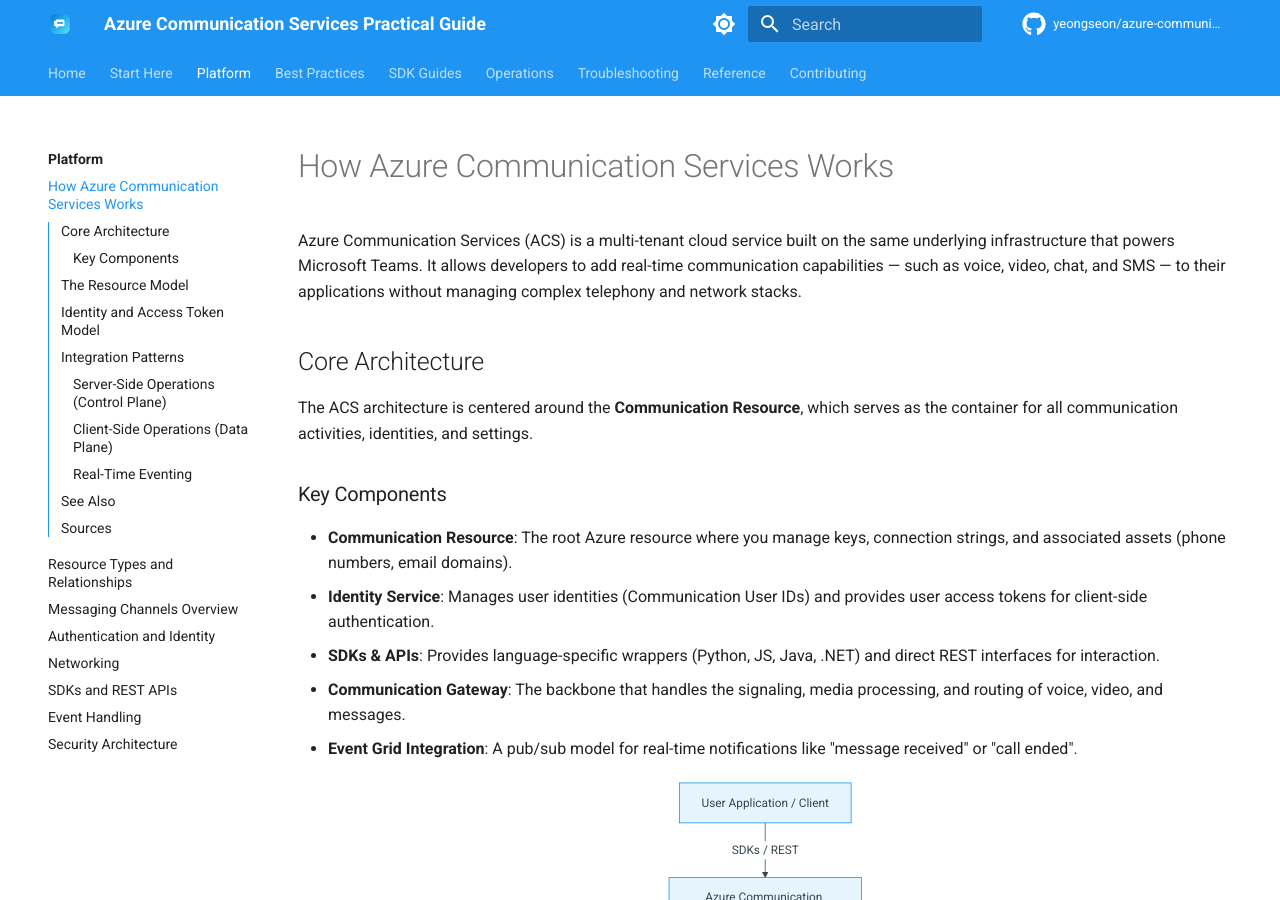
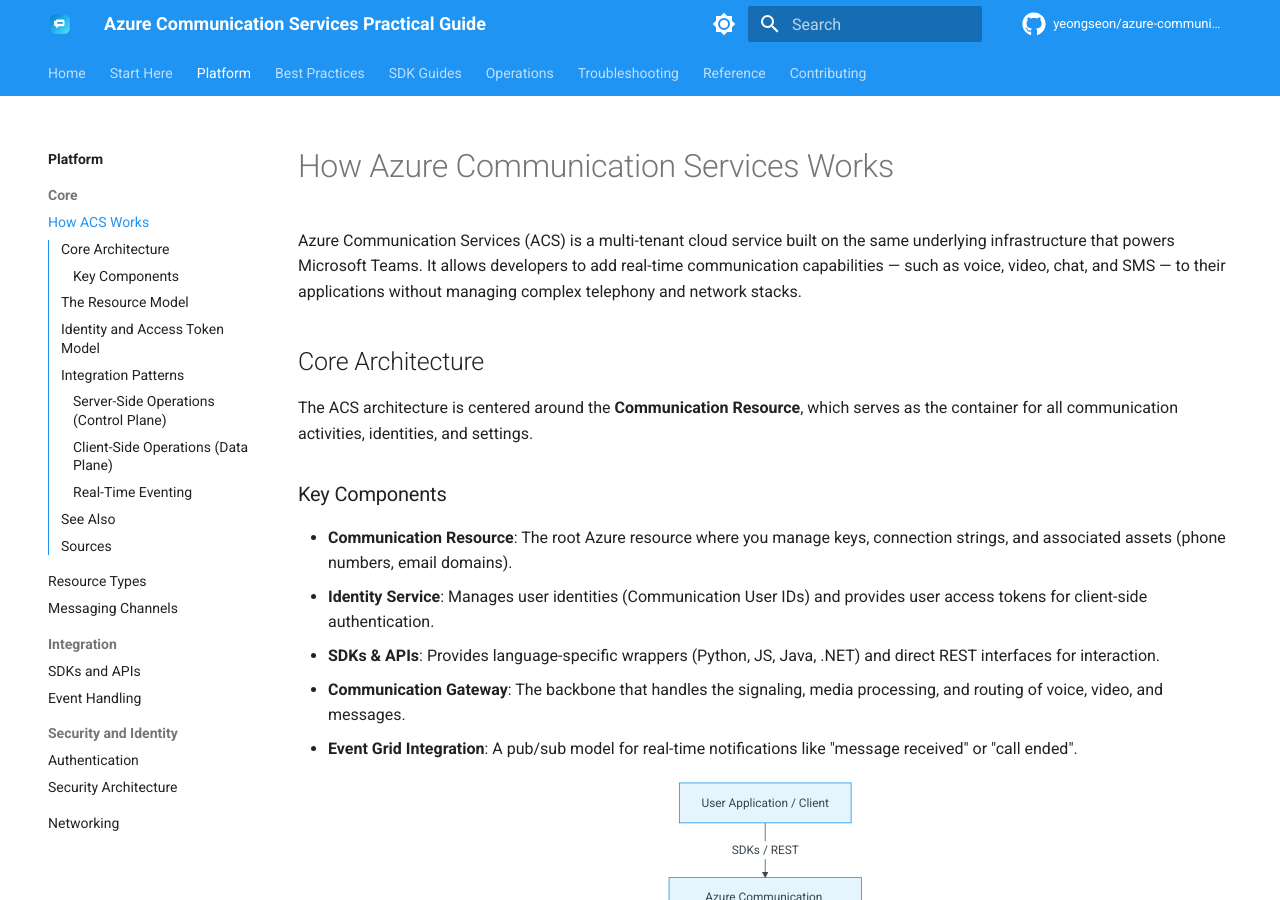
Before and after one commit to yeongseon/azure-communication-services-practical-guide, an MkDocs documentation site: the page built from docs/platform/how-acs-works.md, in a window 1280 px wide and 900 px high. Built offline with MkDocs 1.6.1 and Material for MkDocs 9.7.7, drawn with Linux system fonts in a browser that asks for light colours; comment, search, counter and statistics services are not loaded; some of the changed lines change nothing that is shown.

Commit message:
fix: regroup nav sections to meet 5-8 direct-child budget (#48)

```diff
--- a/mkdocs.yml
+++ b/mkdocs.yml
@@ -111,14 +111,17 @@
     - About: about.md
   - Platform:
     - platform/index.md
-    - platform/how-acs-works.md
-    - platform/resource-types.md
-    - platform/messaging-channels.md
-    - platform/authentication.md
-    - platform/networking.md
-    - platform/sdks-and-apis.md
-    - platform/event-handling.md
-    - platform/security-architecture.md
+    - Core:
+      - How ACS Works: platform/how-acs-works.md
+      - Resource Types: platform/resource-types.md
+      - Messaging Channels: platform/messaging-channels.md
+    - Integration:
+      - SDKs and APIs: platform/sdks-and-apis.md
+      - Event Handling: platform/event-handling.md
+    - Security and Identity:
+      - Authentication: platform/authentication.md
+      - Security Architecture: platform/security-architecture.md
+    - Networking: platform/networking.md
   - Best Practices:
     - best-practices/index.md
     - best-practices/production-baseline.md
@@ -271,10 +274,11 @@
         - troubleshooting/kql/voice-video/call-quality-metrics.md
   - Reference:
     - reference/index.md
-    - reference/cli-cheatsheet.md
-    - reference/platform-limits.md
-    - reference/kql-queries.md
-    - reference/sdk-reference.md
+    - CLI and Queries:
+      - CLI Cheatsheet: reference/cli-cheatsheet.md
+      - Platform Limits: reference/platform-limits.md
+      - KQL Queries: reference/kql-queries.md
+    - SDK Reference: reference/sdk-reference.md
     - Content Validation Status: reference/content-validation-status.md
     - Reports:
       - reference/reports/index.md
```
